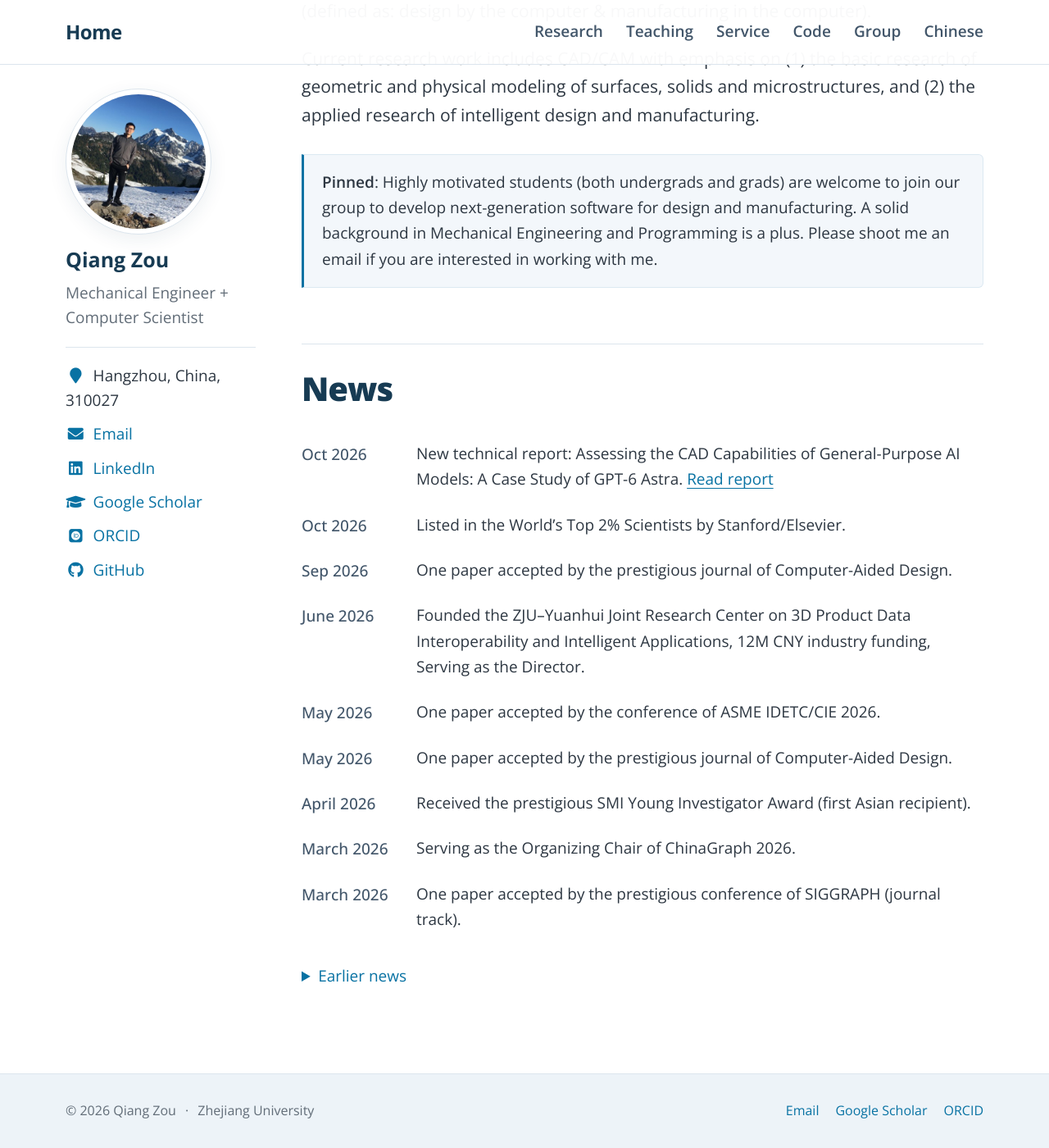
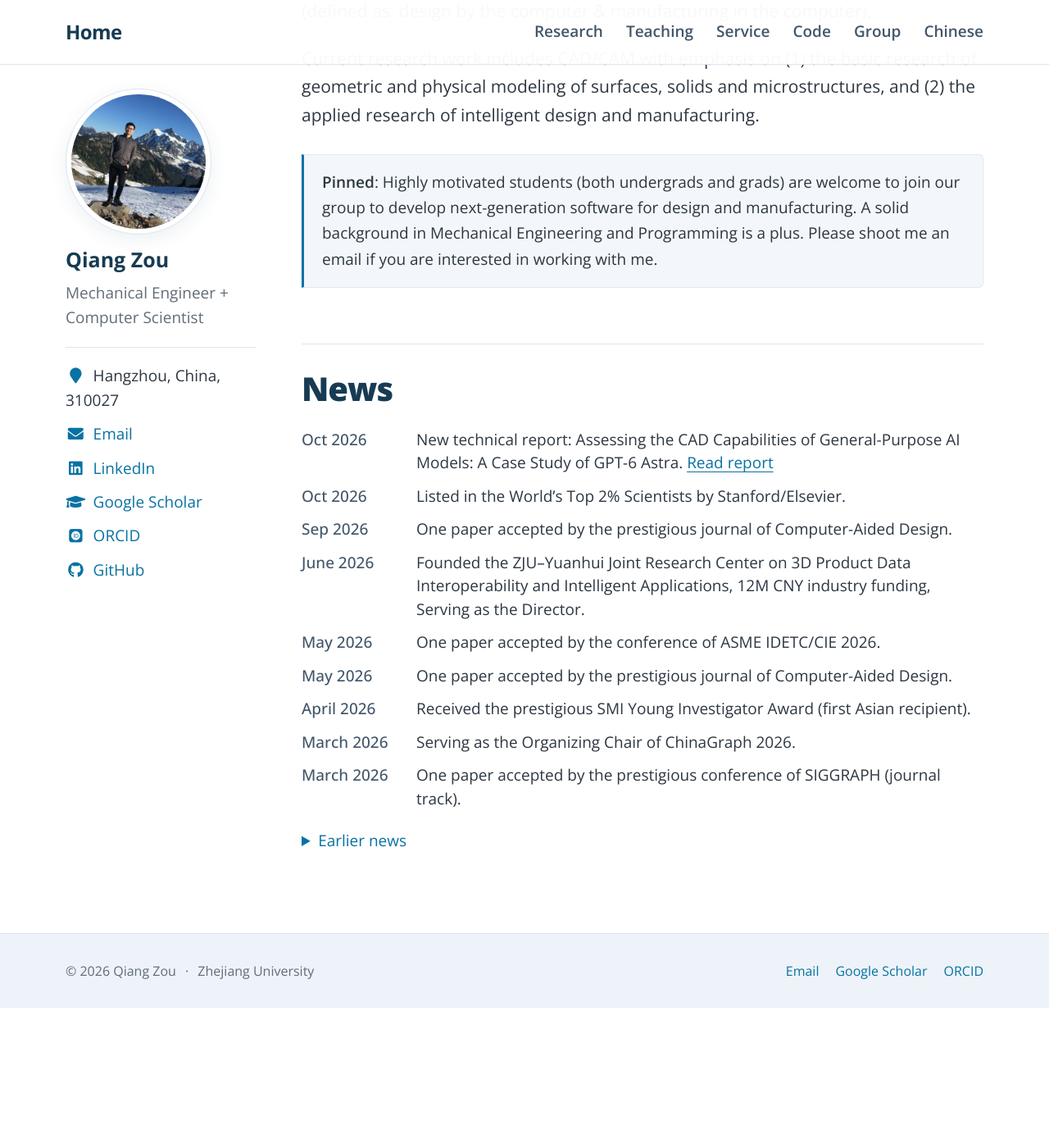
Before and after one commit to Qiang-Zou/Qiang-Zou.github.io, a Jekyll site: the page built from content/about.md, in a window 1280 px wide and 1400 px high, scrolled down 625 px. Shown: the whole window at 82% size. Built offline with Jekyll 4.4.1, drawn with Linux system fonts in a browser that asks for light colours; after the commit the page ends 1854 px from its top, so only the background shows below that.

Commit message:
Tighten news spacing and simplify Chinese page separators

```diff
--- a/_config.yml
+++ b/_config.yml
@@ -69,3 +69,7 @@ defaults:
       path: "content/code.md"
     values:
       content_class: code-page
+  - scope:
+      path: "content/chinese.md"
+    values:
+      page_class: chinese-page
--- a/assets/css/home.css
+++ b/assets/css/home.css
@@ -28,13 +28,14 @@
 .author__urls-wrapper button { display: none; font: inherit; color: var(--accent); background: none; border: 1px solid var(--line); border-radius: 3px; padding: 5px 12px; cursor: pointer; }
 .home-content { min-width: 0; }
 /* News are plain Markdown bullets: bold date, then text and optional links. */
+.home-bio #news-title { margin-bottom: 18px; }
 .home-bio > blockquote { margin: 30px 0 0; padding: 18px 22px; border: 1px solid #dce9f2; border-left: 3px solid var(--accent); border-radius: 0 6px 6px 0; background: var(--wash); font-size: var(--small); color: var(--ink); }
 .home-bio :is(#news-title + ul, #news-title + ul + details > ul) { list-style: none; margin: 0; padding: 0; }
 .home-bio :is(#news-title + ul, #news-title + ul + details > ul) > li > p { margin: 0; }
-.home-bio :is(#news-title + ul, #news-title + ul + details > ul) > li { position: relative; margin: 0; padding: 12px 0 12px 140px; font-size: var(--small); line-height: 1.65; }
-.home-bio :is(#news-title + ul, #news-title + ul + details > ul) > li > strong:first-child, .home-bio :is(#news-title + ul, #news-title + ul + details > ul) > li > p:first-child > strong:first-child { position: absolute; left: 0; width: 122px; color: var(--nav); font-size: var(--small); font-weight: 500; line-height: 1.75; white-space: nowrap; }
-.home-bio #news-title + ul + details { margin-top: 12px; }
-.home-bio #news-title + ul + details > summary { padding: 14px 0; font-size: var(--small); color: var(--accent); cursor: pointer; }
+.home-bio :is(#news-title + ul, #news-title + ul + details > ul) > li { position: relative; margin: 0; padding: 6px 0 6px 140px; font-size: var(--small); line-height: 1.5; }
+.home-bio :is(#news-title + ul, #news-title + ul + details > ul) > li > strong:first-child, .home-bio :is(#news-title + ul, #news-title + ul + details > ul) > li > p:first-child > strong:first-child { position: absolute; left: 0; width: 122px; color: var(--nav); font-size: var(--small); font-weight: 500; line-height: 1.5; white-space: nowrap; }
+.home-bio #news-title + ul + details { margin-top: 8px; }
+.home-bio #news-title + ul + details > summary { padding: 8px 0; font-size: var(--small); color: var(--accent); cursor: pointer; }
 .home-bio #news-title + ul + details > summary:hover { text-decoration: underline; text-underline-offset: 4px; }
 @media (max-width: 900px) {
   .home-shell { grid-template-columns: 220px minmax(0, 1fr); gap: 32px; }
--- a/assets/css/site.css
+++ b/assets/css/site.css
@@ -84,6 +84,9 @@ strong { font-weight: 600; }
 .prose table { display: block; width: 100%; overflow-x: auto; border-collapse: collapse; margin: 24px 0; font-size: var(--small); }
 .prose th, .prose td { border-bottom: 1px solid var(--line); text-align: left; padding: 12px 18px 12px 0; min-width: 160px; vertical-align: top; }
 .prose th { color: var(--heading); font-weight: 600; background: var(--wash); }
+/* Use the shared heading hierarchy and whitespace on the Chinese profile. */
+.chinese-page .prose h2 { border-top: 0; padding-top: 0; }
+.chinese-page .prose td { border-bottom: 0; }
 .prose pre { overflow: auto; padding: 20px; background: var(--wash); font-size: var(--small); }
 .prose :not(pre) > code { font-size: .95em; background: var(--wash); padding: 2px 5px; }
 /* Page templates style ordinary Markdown lists; content needs no CSS classes. */
```
Also changed, not shown: content/chinese.md (+0 -10 lines).
